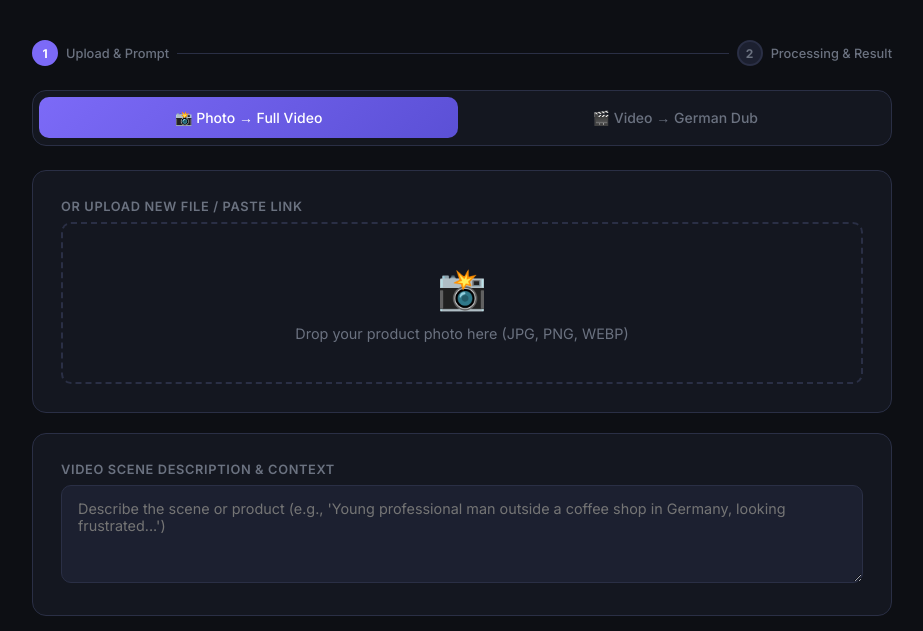
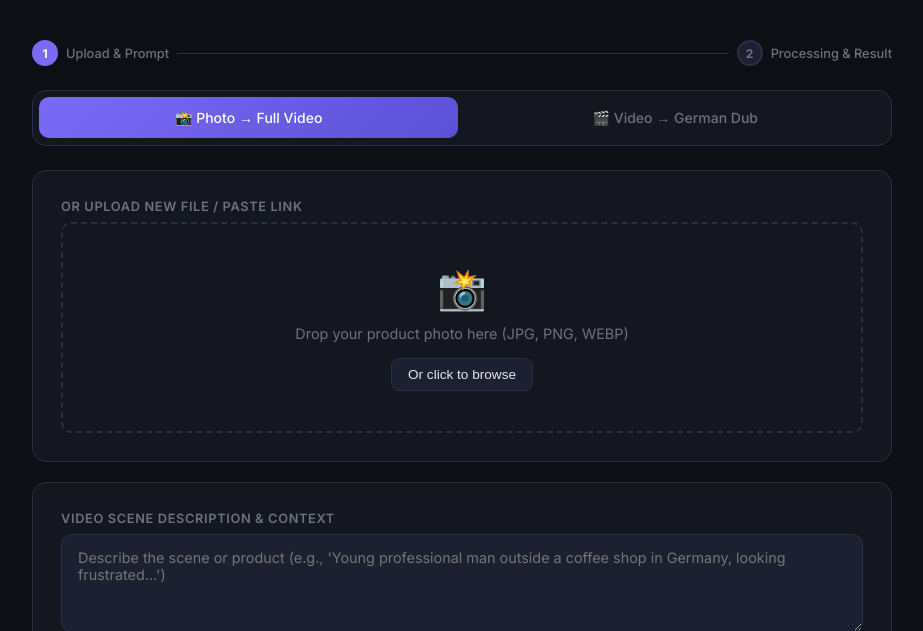
Before and after one commit to doviddo/ai-ugc-suite, a Flask app: page / in a window 1280 px wide. Shown: the part 94-725 px from the top of the page, without its empty margins (178-1101 px from the left). Run offline with Flask 3, Linux system fonts and the light colour scheme; some libraries are stand-ins or nearby versions.

Commit message:
Change upload UI to explicit button to fix browser hang on Windows

```diff
--- a/templates/index.html
+++ b/templates/index.html
@@ -119,7 +119,6 @@
       border-radius: 10px;
       padding: 2.5rem 1.5rem;
       text-align: center;
-      cursor: pointer;
       transition: all 0.25s;
       position: relative;
     }
@@ -131,12 +130,24 @@
     }
 
     .drop-zone input[type="file"] {
-      position: absolute;
-      inset: 0;
-      opacity: 0;
+      display: none;
+    }
+
+    .btn-browse {
+      background: var(--surface2);
+      border: 1px solid var(--border);
+      color: var(--text);
+      padding: 0.5rem 1rem;
+      border-radius: 8px;
+      font-size: 0.85rem;
+      font-weight: 500;
       cursor: pointer;
-      width: 100%;
-      height: 100%;
+      margin-top: 1rem;
+      transition: all 0.2s;
+    }
+
+    .btn-browse:hover {
+      background: var(--border);
     }
 
     .drop-zone .icon,
@@ -479,7 +490,9 @@
 
         <div class="drop-zone" id="dropZone">
           <div class="icon" id="dropIcon">📁</div>
-          <p id="dropText">Drop your photo or video here, or click to browse</p>
+          <p id="dropText">Drop your photo or video here</p>
+          <button type="button" class="btn-browse" onclick="document.getElementById('fileInput').click()">Or click to
+            browse</button>
           <div class="file-info hidden" id="fileInfo"></div>
           <input type="file" id="fileInput" onchange="onFileSelect(this)" />
         </div>
```
